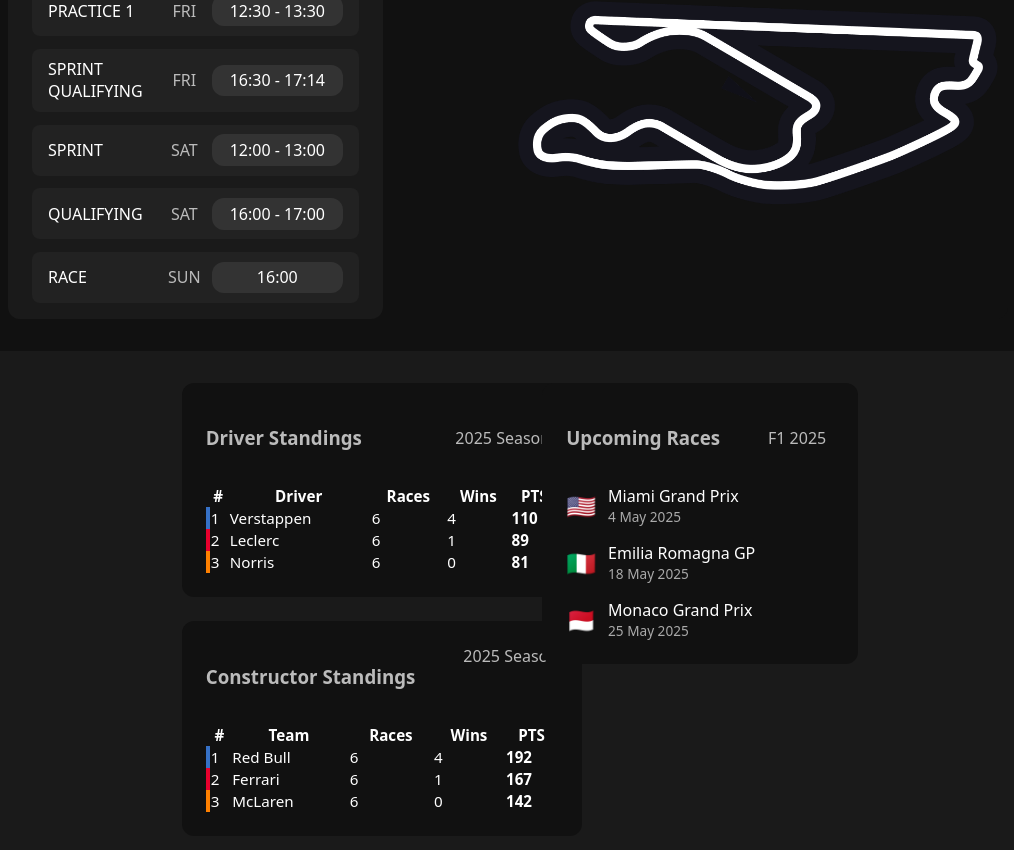
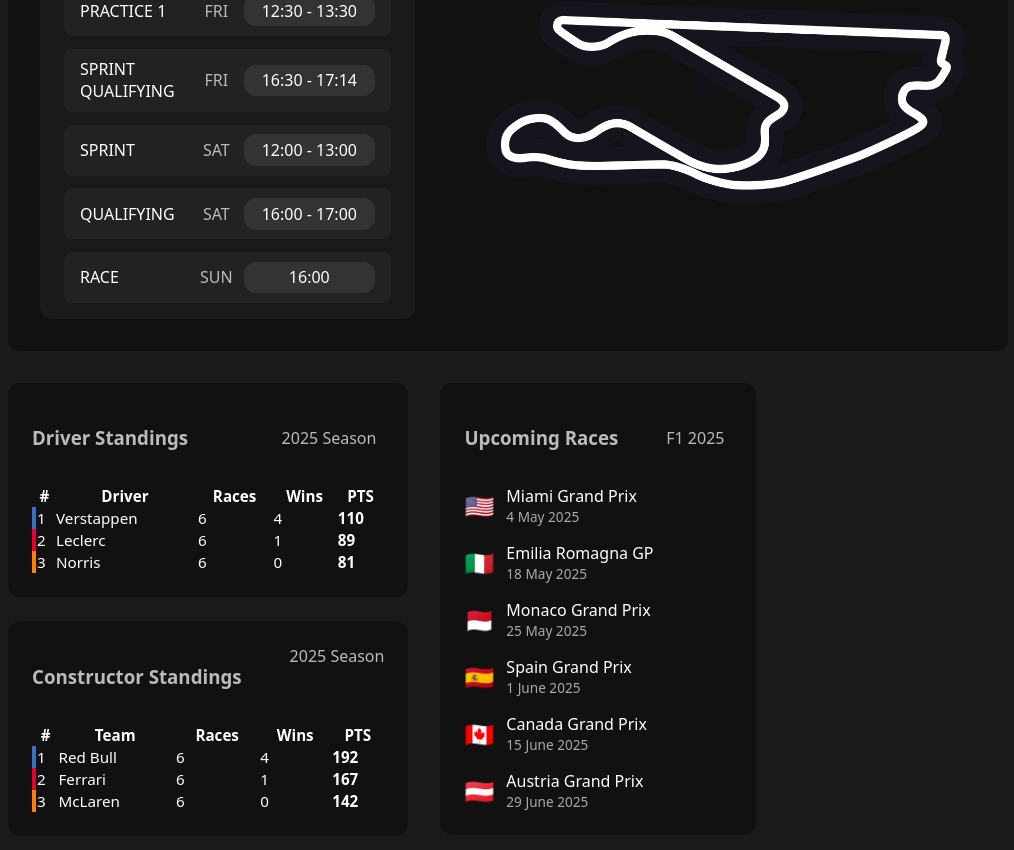
Before and after one commit to FranciscoJavierC/PaddockApp, a React (Vite) app in the folder paddock-frontend/: page / in a window 1280 px wide. Shown: the part 304-1154 px from the top of the page, without its empty margins (132-1146 px from the left). Built offline with nearby package versions, Linux system fonts and the light colour scheme.

Commit message:
Fixed spacing between driver standings and upcoming races card

```diff
--- a/paddock-frontend/src/components/Dashboard.jsx
+++ b/paddock-frontend/src/components/Dashboard.jsx
@@ -7,20 +7,21 @@
 const Dashboard = () => {
   return (
     <div style={styles.page}>
-      {/* Hero Race Card (centered at the top) */}
+      {/* Shared container for max-width alignment */}
+      <div style={styles.contentWrapper}>
         <div style={styles.heroWrapper}>
           <HeroRaceCard />
         </div>
 
-      {/* Content Row: Left column with both standings stacked */}
-      <div style={styles.row}>
+        <div style={styles.contentRow}>
           <div style={styles.leftColumn}>
             <DriverStandingsCard />
             <ConstructorStandingsCard />
           </div>
 
-        <div style={styles.centerColumn}>
+          <div style={styles.rightColumn}>
             <UpcomingRacesCard />
+          </div>
         </div>
       </div>
     </div>
@@ -38,22 +39,27 @@
     justifyContent: 'center',
     marginBottom: '2rem',
   },
-  row: {
+  contentRow: {
     display: 'flex',
-    gap: '2rem',
+    gap: '5rem',
     flexWrap: 'wrap',
-    justifyContent: 'center',
+    alignItems: 'flex-start', // aligns top of cards
   },
+
   leftColumn: {
     display: 'flex',
     flexDirection: 'column',
     gap: '1.5rem',
   },
-  centerColumn: {
+
+  rightColumn: {
     display: 'flex',
     flexDirection: 'column',
-    alignItems: 'center',
-    gap: '1.5rem',
+    justifyContent: 'flex-start', // or center if you want vertical centering
+  },
+  contentWrapper: {
+    maxWidth: '1000px',
+    margin: '0 auto',
   },
 };
 
--- a/paddock-frontend/src/components/NextRaceInfo.jsx
+++ b/paddock-frontend/src/components/NextRaceInfo.jsx
@@ -71,6 +71,7 @@
     fontWeight: 'bold',
     fontSize: '0.9rem',
     marginBottom: '0.5rem',
+    textAlign: 'center',
   },
 
   detail: {
--- a/paddock-frontend/src/components/UpcomingRacesCard.jsx
+++ b/paddock-frontend/src/components/UpcomingRacesCard.jsx
@@ -4,6 +4,9 @@
   { name: "Miami Grand Prix", date: "4 May 2025", country: "🇺🇸" },
   { name: "Emilia Romagna GP", date: "18 May 2025", country: "🇮🇹" },
   { name: "Monaco Grand Prix", date: "25 May 2025", country: "🇲🇨" },
+  { name: "Spain Grand Prix", date: "1 June 2025", country: "🇪🇸"},
+  { name: "Canada Grand Prix", date: "15 June 2025", country: "🇨🇦"},
+  { name: "Austria Grand Prix", date: "29 June 2025", country: "🇦🇹"},
   // Add more if you like
 ];
 
```
Lines whose indentation alone changed are shown as unchanged.
